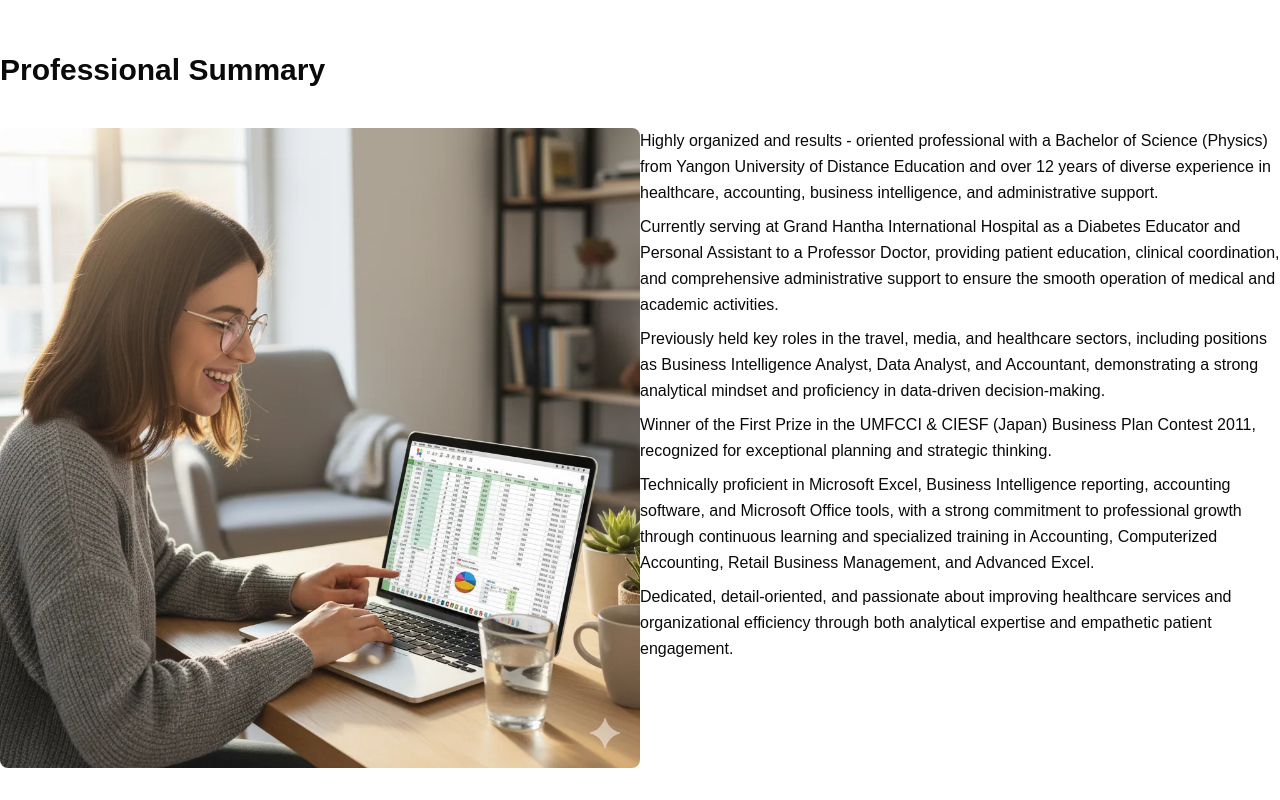
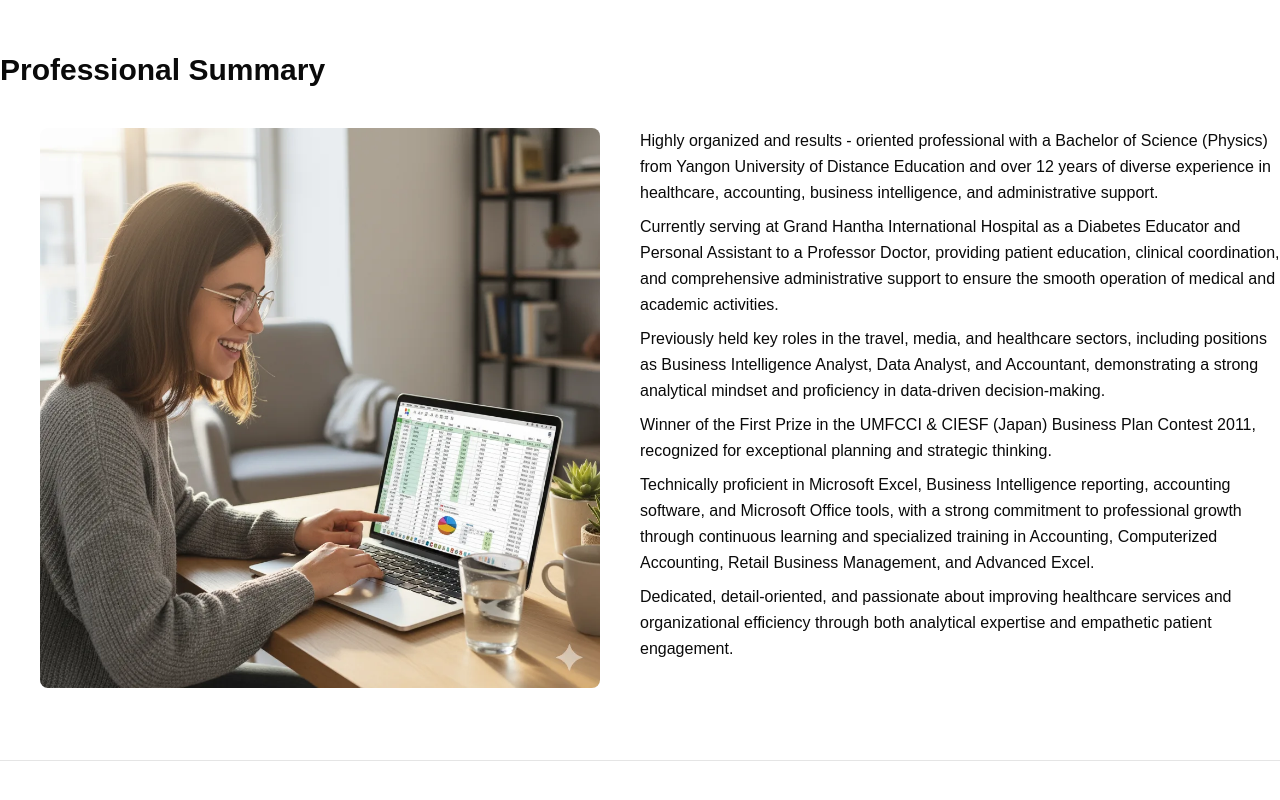
Before and after one commit to myo-ko-ko-oo/khaing-s-portfolio, a React (Vite) app: page / in a window 1280 px wide. Shown: the part 660-1460 px from the top of the page. Built offline with nearby package versions, Linux system fonts and the light colour scheme.

Commit message:
update about  section

```diff
--- a/src/components/layout/about/About.tsx
+++ b/src/components/layout/about/About.tsx
@@ -11,7 +11,7 @@ const About = () => {
         </Fade>
         <div className="grid grid-cols-1 lg:grid-cols-2 ">
           <div className="flex justify-center">
-            <span className="lg:px-0 px-10">
+            <span className="lg:px-10 px-0">
               <Fade direction="left" duration={2500}>
                 <img
                   src={summaryCover}
```
